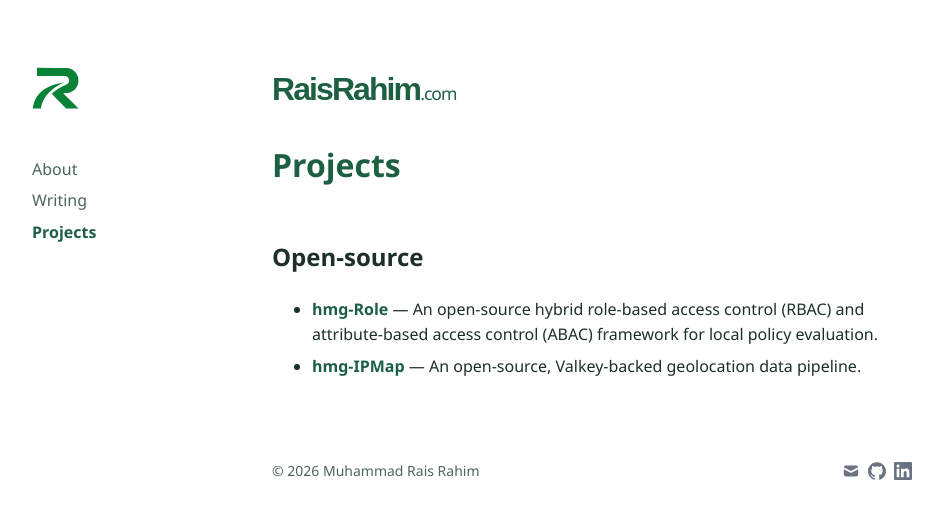
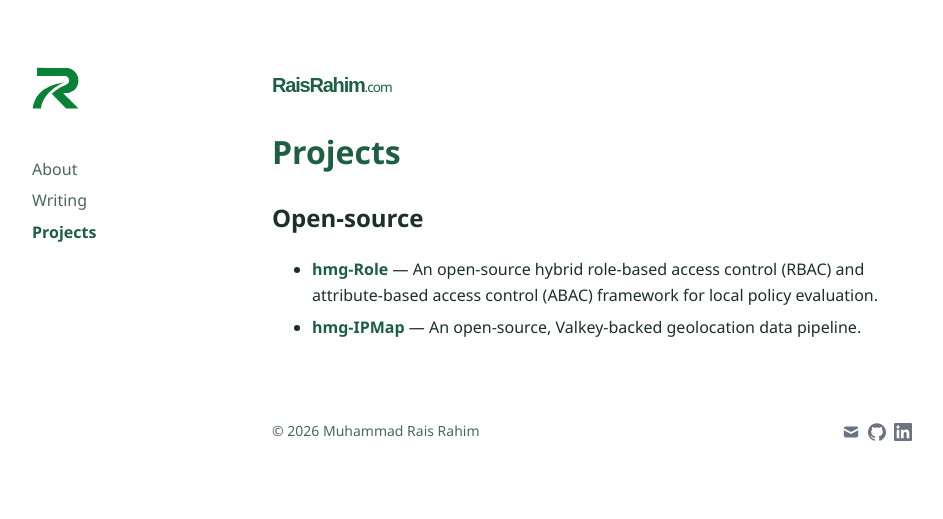
Before and after one commit to raisrahim/raisrahim.github.io, a Jekyll site: the page built from projects.md, in a window 1280 px wide. Shown: the top 519 px of the page, without its empty margins (96-1039 px from the left). Built offline with Jekyll 4.4.1, drawn with Linux system fonts in a browser that asks for light colours.

Commit message:
fix: adjust margins and font sizes for improved layout and readability

```diff
--- a/_sass/no-style-please.scss
+++ b/_sass/no-style-please.scss
@@ -101,6 +101,10 @@ h1, h2, h3, h4, h5, h6 {
   color: var(--accent-strong);
 }
 
+.page-title + h2 {
+  margin-top: 1rem;
+}
+
 .w > h1 {
   margin-top: 0.25rem;
 }
@@ -175,13 +179,13 @@ a {
 
   .site-title-name {
     font-family: sans-serif;
-    font-size: 2rem;
+    font-size: 1.25rem;
     font-weight: 900;
     letter-spacing: -0.06em;
   }
 
   .site-title-domain {
-    font-size: 1.1rem;
+    font-size: 0.85rem;
     font-weight: 400;
   }
 }
```
